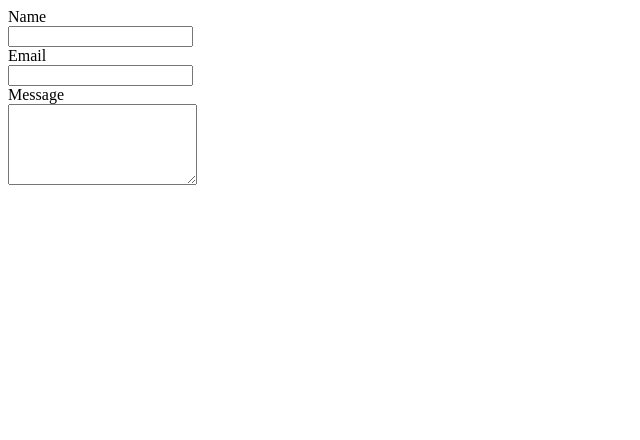
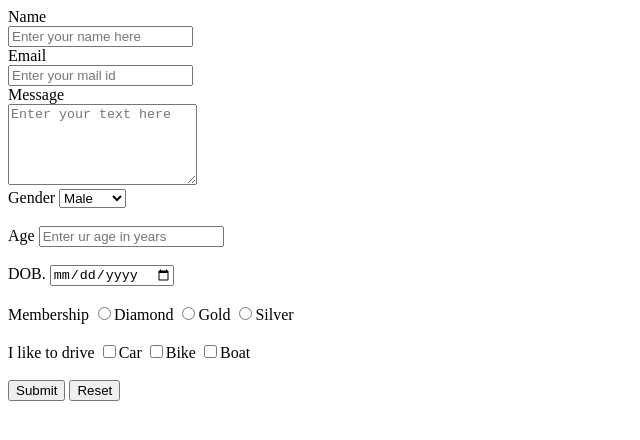
Before and after one commit to chandan0-1/Learning_Html, a plain HTML site: page Html Sandbox/07_Forms_and_inputs.html in a window 1280 px wide. Shown: the whole page, without its empty margins (0-640 px from the left). Drawn offline with Linux system fonts and the light colour scheme.

Commit message:
Added few modifications (Form Build is successful

```diff
--- a/Html Sandbox/07_Forms_and_inputs.html
+++ b/Html Sandbox/07_Forms_and_inputs.html
@@ -7,22 +7,76 @@
 </head>
 <body>
   <form action="process.php">
+    <!-- Name -->
+
   <div>
     <label for="name">Name</label>
     <br>
-    <input type="text" id="name" name="name">
+    <input type="text" placeholder="Enter your name here" id="name" name="name">
   </div>
+
+<!-- Email id -->
+
   <div>
     <label for="email">Email</label>
   </br>
-    <input type="text" name="email" id="email">
-
+    <input type="text" name="email" id="email" placeholder="Enter your mail id">
   </div>
   <div>
     <label for="message">Message</label>
   </br>
-    <textarea name="message" id="message" cols="21" rows="5"></textarea>
+    <textarea name="message" id="message" cols="21" rows="5" placeholder="Enter your text here"></textarea>
   </div>
+
+  <!-- Gender -->
+  <div>
+    <label for="gender">Gender</label>
+    <select name="gender" id="gender">
+    <option value="male">Male</option>
+    <option value="female">Female</option>
+    <option value="other">Other</option>
+  </select>
+  </div>
+
+  <!-- Age in Number -->
+  <div>
+    <br>
+    <label for="age">Age</label>
+    <input type="number" value="age" placeholder="Enter ur age in years">
+  </div>
+  <!-- Birthdate -->
+  <div>
+    <br>
+    <label for="birthdate">DOB.</label>
+    <input type="date" name="" id="birthdate">
+  </div>
+  <!-- Memebership -->
+  <div>
+    <br>
+    <label for="membership">Membership</label>
+    <input type="radio" name="membership" value="diamond">Diamond
+    <input type="radio" name="membership">Gold
+    <input type="radio" name="membership">Silver
+
+  </div>
+
+<!-- Hobbies -->
+
+  <div>
+    <br>
+    <label for="hobbies">I like to drive</label>
+    <input type="checkbox" name="hobbies" value="diamond">Car
+    <input type="checkbox" name="hobbies">Bike
+    <input type="checkbox" name="hobbies">Boat
+  </div>
+  <br>
+  <!-- Creating button using input tag -->
+  <input type="button" value="Submit">
+
+  <!-- Creating button tag using button tag -->
+
+  <button type="reset">Reset</button>
+
 </form>
 </body>
 </html>
```
